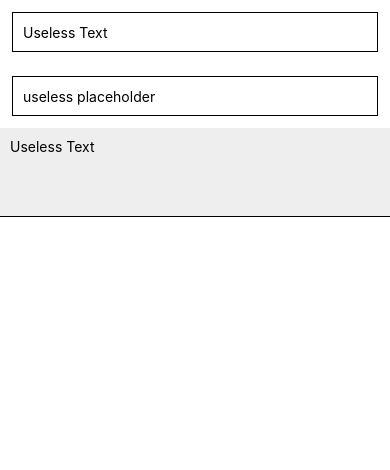
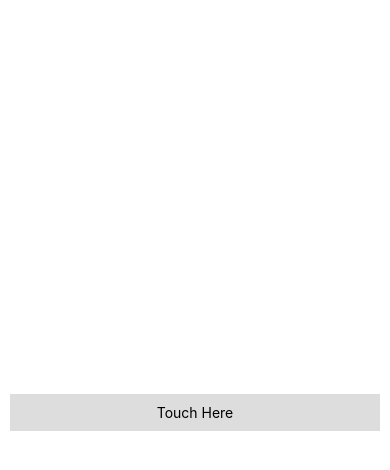
Before and after one commit to isiagi/react_native_relearning_1, a React Native app: screen / in a window 390 px wide. Shown: the top 470 px of the page. Built offline with nearby package versions, Linux system fonts and the light colour scheme.

Commit message:
chore: Adds TouchableHighlight

```diff
--- a/App.js
+++ b/App.js
@@ -12,9 +12,10 @@ import SectionListComponent from "./components/SectionListComponent";
 import StatusBarComponent from "./components/StatusBarComponent";
 import SwitchComponent from "./components/SwitchComponent";
 import TextInputComponent from "./components/TextInputComponent";
+import TouchableHighlightExample from "./components/TouchableHighlightExample";
 
 export default function App() {
-  return <TextInputComponent />;
+  return <TouchableHighlightExample />;
 }
 
 const styles = StyleSheet.create({});
--- /dev/null
+++ b/components/TouchableHighlightExample.js
@@ -0,0 +1,42 @@
+import { View, Text, TouchableHighlight, StyleSheet } from "react-native";
+import React, { useState } from "react";
+
+const TouchableHighlightExample = () => {
+  const [count, setCount] = useState(0);
+  const onPress = () => setCount(count + 1);
+
+  return (
+    <View style={styles.container}>
+      <TouchableHighlight onPress={onPress}>
+        <View style={styles.button}>
+          <Text>Touch Here</Text>
+        </View>
+      </TouchableHighlight>
+      <View style={styles.countContainer}>
+        <Text style={styles.countText}>{count || null}</Text>
+      </View>
+    </View>
+  );
+};
+
+export default TouchableHighlightExample;
+
+const styles = StyleSheet.create({
+  container: {
+    flex: 1,
+    justifyContent: "center",
+    paddingHorizontal: 10,
+  },
+  button: {
+    alignItems: "center",
+    backgroundColor: "#DDDDDD",
+    padding: 10,
+  },
+  countContainer: {
+    alignItems: "center",
+    padding: 10,
+  },
+  countText: {
+    color: "#FF00FF",
+  },
+});
```
